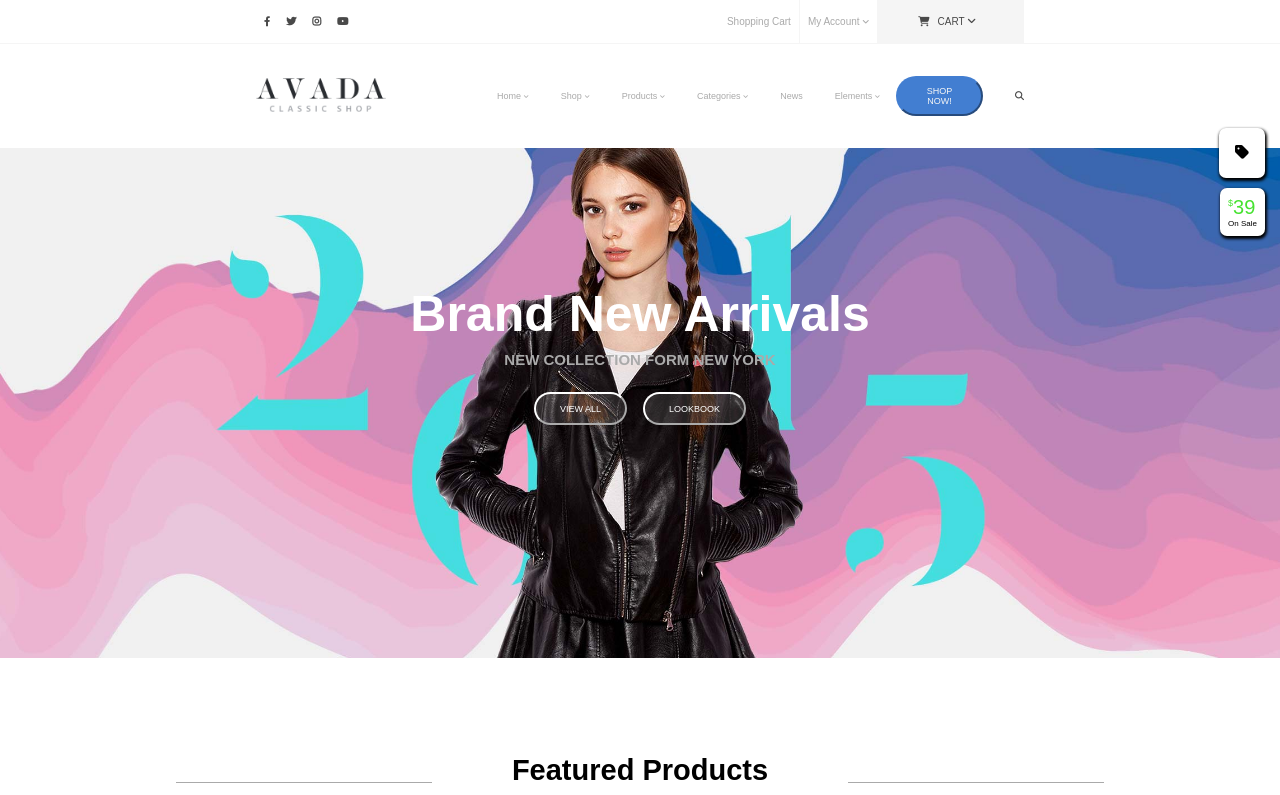
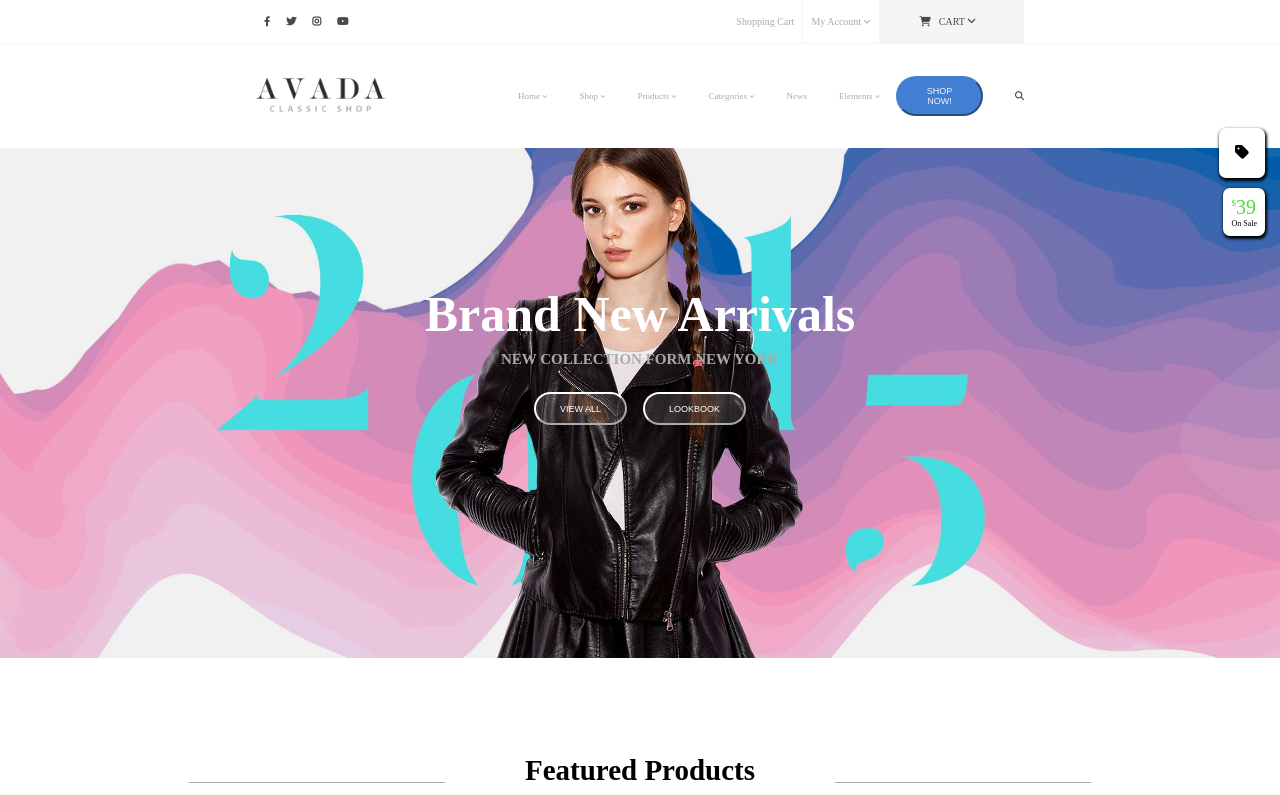
Before and after one commit to Pietro907/proj-html-vuejs, a Vue app: page / in a window 1280 px wide. Shown: the top 795 px of the page. Built offline with nearby package versions, Linux system fonts and the light colour scheme.

Commit message:
add fix with import font-family in App.vue

```diff
--- a/index.html
+++ b/index.html
@@ -5,6 +5,7 @@
     <link rel="icon" type="image/svg+xml" href="/vite.svg" />
     <meta name="viewport" content="width=device-width, initial-scale=1.0" />
     <title>Vite + Vue</title>
+
     <link rel="stylesheet" href="https://cdnjs.cloudflare.com/ajax/libs/font-awesome/6.4.2/css/all.min.css" integrity="sha512-z3gLpd7yknf1YoNbCzqRKc4qyor8gaKU1qmn+CShxbuBusANI9QpRohGBreCFkKxLhei6S9CQXFEbbKuqLg0DA==" crossorigin="anonymous" referrerpolicy="no-referrer" />
   </head>
   <body>
--- a/src/App.vue
+++ b/src/App.vue
@@ -36,15 +36,18 @@
 </template>
 
 <style>
+
+@import url('https://fonts.googleapis.com/css2?family=Poppins:ital,wght@0,200;0,300;0,500;1,600&display=swap');
+
 * {
   margin: 0;
   padding: 0;
   box-sizing: border-box;
 }
 
-body {
-  font-family: 'Karla', sans-serif;
-}
+
+
+
 
 
 /* Color */
```
